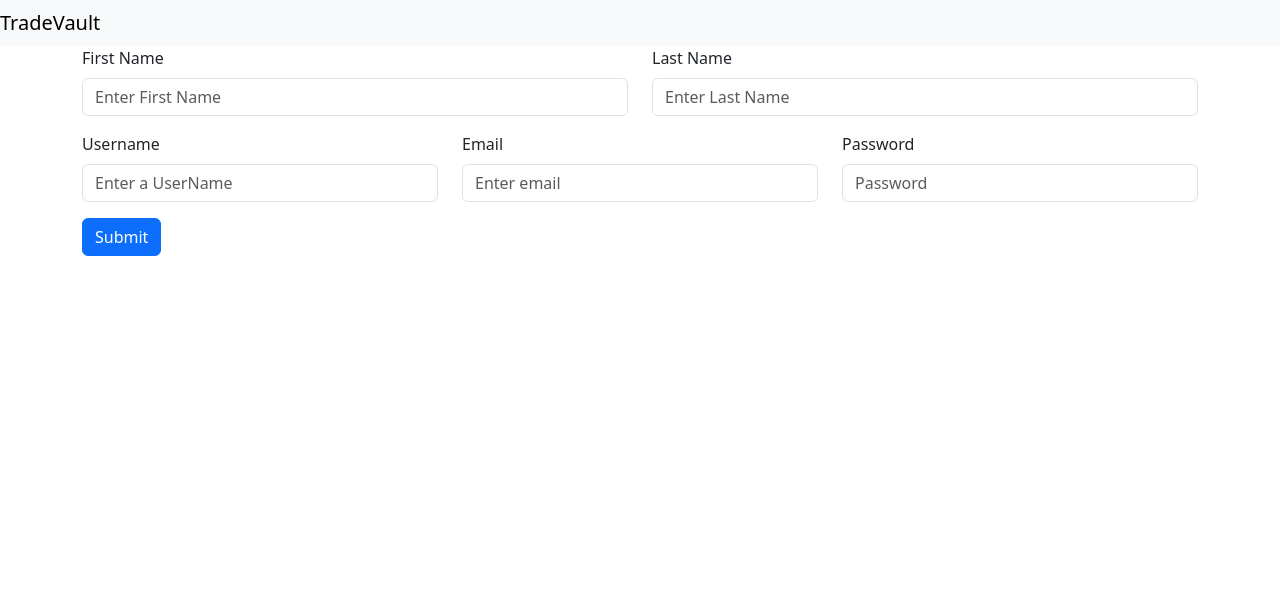
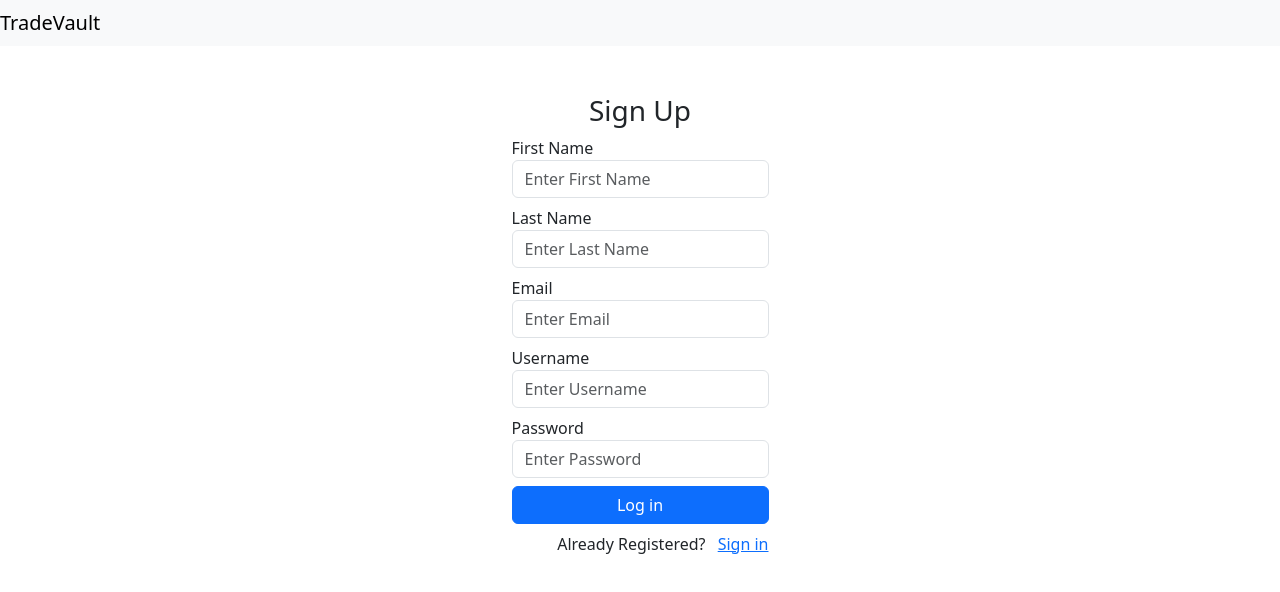
Before and after one commit to JohnJones88/TradeVault-ui, a React (Create React App) app in the folder TradeVault-ui/: page /signup in a window 1280 px wide. Shown: the top 592 px of the page. Built offline with nearby package versions, Linux system fonts and the light colour scheme.

Commit message:
updated login, sign up, and home pages

```diff
--- a/TradeVault-ui/src/pages/home/HomePage.tsx
+++ b/TradeVault-ui/src/pages/home/HomePage.tsx
@@ -40,11 +40,18 @@ function HomePage() {
     );
 
     async function getCollectables(): Promise<void> {
-        const resp = await fetch('http://localhost:5000/collectables?random=6'); // Grabs 6 random collectables
-        //const resp = await fetch("./homePageData.json");
-        const data = await resp.json();
+        try {
+            const options = {
+                headers: { 'Content-Type': 'application/json', 'authorization': `${localStorage.getItem('profile-token')}` },
+            }
+            const resp = await fetch('http://localhost:5000/collectables?random=6', options); // Grabs 6 random collectables
+            //const resp = await fetch("./homePageData.json");
+            const data = await resp.json();
 
-        setCollectables(data);
+            setCollectables(data);
+        } catch (error) {
+            console.error(error);
+        }
     }
 }
 
--- a/TradeVault-ui/src/pages/logIn/LoginPage.tsx
+++ b/TradeVault-ui/src/pages/logIn/LoginPage.tsx
@@ -1,54 +1,40 @@
 import { useState, useEffect } from "react";
-import { Container } from "react-bootstrap";
 import { useNavigate, useParams } from "react-router-dom"
 
 function LogInPage() {
   const navigate = useNavigate();
   const { } = useParams();
 
-  const [email, setEmail] = useState('');
+  const [username, setUsername] = useState('');
   const [password, setPassword] = useState('');
 
   return (
-    <div>
-      <Container className="grow1 flex flex-column py3 py10-sm px3">
-        <main>
-          <div>
+    <div className="login template d-flex justify-content-center align-items-center vh-50">
+      <div className="50-w p-5 rounded">
         <form>
-              <div data-mdb-input-init className="form-outline mb-4 rounded-coontent-frame rounded-content-frame--white">
-                <input type="email" id="email" className="form-control" value={email} onChange={(e) => { setEmail(e.target.value) }} />
-                <label className="form-label" htmlFor="email">Email address</label>
+          <h3 className="text-center">Sign In</h3>
+          <div className="mb-2">
+            <label typeof="text">Username</label>
+            <input type="username" placeholder="Enter Username" className="form-control" value={username} onChange={(e) => { setUsername(e.target.value) }} />
           </div>
-
-              <div data-mdb-input-init className="form-outline mb-4">
-                <input type="password" id="password" className="form-control" value={password} onChange={(e) => { setPassword(e.target.value) }} />
-                <label className="form-label" htmlFor="password">Password</label>
+          <div className="mb-2">
+            <label htmlFor="password">Password</label>
+            <input type="password" placeholder="Enter Password" className="form-control" value={password} onChange={(e) => { setPassword(e.target.value) }} />
           </div>
-
-              <div className="row mb-4">
-                <div className="col d-flex justify-content-center">
-
-                  <div className="form-check">
-                    <input className="form-check-input" type="checkbox" value="" id="checkbox" checked />
-                    <label className="form-check-label" htmlFor="checkbox"> Remember me </label>
+          <div className="mb-2">
+            <input type="checkbox" className="custom-control custom-checkbox" id="check" />
+            <label htmlFor="check" className="custom-input-label ms-2">
+              Remember me
+            </label>
           </div>
+          <div className="d-grid">
+            <button className="btn btn-primary" type="button" onClick={userLogIn}>Log in</button>
           </div>
-
-                <div className="col">
-
-                  <a href="#!">Forgot password?</a>
-                </div>
-              </div>
-
-              <button type="button" data-mdb-button-init data-mdb-ripple-init className="btn btn-primary btn-block mb-4" onClick={userLogIn}>Log in</button>
-
-              <div className="text-center">
-                <p>Not a member? <a href="http://localhost:5000/signup">Register</a></p>
-              </div>
+          <p className="text-end mt-2">
+            Forgot <a href="">Password?</a><a href="" className="ms-2" onClick={() => navigate('/signup')}>Register</a>
+          </p>
         </form>
       </div>
-        </main>
-      </Container>
     </div>
   );
 
@@ -60,13 +46,16 @@ function LogInPage() {
       const options = {
         method: 'GET',
         headers: { 'content-Type': 'application/json' },
-        body: JSON.stringify({ email: email, password: password })
+        body: JSON.stringify({ user_name: username, password: password })
       }
       console.log(options)
       try {
         const response = await fetch(url, options);
         const data = await response.json()
         console.log(data);
+
+        localStorage.setItem('profile-token', data.token)
+
         navigate('/home')
       } catch (error) {
         console.error(error);
--- a/TradeVault-ui/src/pages/signUp/SignUpPage.tsx
+++ b/TradeVault-ui/src/pages/signUp/SignUpPage.tsx
@@ -1,57 +1,47 @@
 import { useState, useEffect } from "react";
-import { Container } from "react-bootstrap";
-import Button from 'react-bootstrap/Button';
-import Col from 'react-bootstrap/Col';
-import Form from 'react-bootstrap/Form';
-import Row from 'react-bootstrap/Row';
 import { useNavigate } from "react-router-dom"
 
 function SignUpPage() {
   const navigate = useNavigate();
-  const [userName, setUserName] = useState('');
+  const [username, setUsername] = useState('');
   const [password, setPassword] = useState('');
   const [email, setEmail] = useState('');
   const [firstName, setFirstName] = useState('');
   const [lastName, setLastName] = useState('');
 
   return (
-    <div>
-      <Container>
-        <Form>
-          <Row className="mb-3">
-            <Form.Group as={Col} controlId="firstName">
-              <Form.Label>First Name</Form.Label>
-              <Form.Control type="text" placeholder="Enter First Name" value={firstName} onChange={(e) => { setFirstName(e.target.value) }} />
-            </Form.Group>
-
-            <Form.Group as={Col} controlId="lastName">
-              <Form.Label>Last Name</Form.Label>
-              <Form.Control type="text" placeholder="Enter Last Name" value={lastName} onChange={(e) => { setLastName(e.target.value) }} />
-            </Form.Group>
-          </Row>
-
-          <Row className="mb-3">
-            <Form.Group as={Col} controlId="userName">
-              <Form.Label>Username</Form.Label>
-              <Form.Control type="text" placeholder="Enter a UserName" value={userName} onChange={(e) => { setUserName(e.target.value) }} />
-            </Form.Group>
-
-            <Form.Group as={Col} controlId="email">
-              <Form.Label>Email</Form.Label>
-              <Form.Control type="email" placeholder="Enter email" value={email} onChange={(e) => { setEmail(e.target.value) }} />
-            </Form.Group>
-
-            <Form.Group as={Col} controlId="password">
-              <Form.Label>Password</Form.Label>
-              <Form.Control type="password" placeholder="Password" value={password} onChange={(e) => { setPassword(e.target.value) }} />
-            </Form.Group>
-          </Row>
-
-          <Button variant="primary" type="submit" onClick={SignUp}>
-            Submit
-          </Button>
-        </Form>
-      </Container>
+    <div className="signup template d-flex justify-content-center align-items-center vh-50">
+      <div className="50-w p-5 rounded">
+        <form>
+          <h3 className="text-center">Sign Up</h3>
+          <div className="mb-2">
+            <label typeof="text">First Name</label>
+            <input type="firstName" placeholder="Enter First Name" className="form-control" value={firstName} onChange={(e) => { setFirstName(e.target.value) }} />
+          </div>
+          <div className="mb-2">
+            <label typeof="text">Last Name</label>
+            <input type="firstName" placeholder="Enter Last Name" className="form-control" value={lastName} onChange={(e) => { setLastName(e.target.value) }} />
+          </div>
+          <div className="mb-2">
+            <label htmlFor="email">Email</label>
+            <input type="email" placeholder="Enter Email" className="form-control" value={email} onChange={(e) => { setEmail(e.target.value) }} />
+          </div>
+          <div className="mb-2">
+            <label typeof="text">Username</label>
+            <input type="username" placeholder="Enter Username" className="form-control" value={username} onChange={(e) => { setUsername(e.target.value) }} />
+          </div>
+          <div className="mb-2">
+            <label htmlFor="password">Password</label>
+            <input type="password" placeholder="Enter Password" className="form-control" value={password} onChange={(e) => { setPassword(e.target.value) }} />
+          </div>
+          <div className="d-grid mt-2">
+            <button className="btn btn-primary" type="button" onClick={SignUp}>Log in</button>
+          </div>
+          <p className="text-end mt-2">
+            Already Registered? <a href="" className="ms-2" onClick={() => navigate('/')}>Sign in</a>
+          </p>
+        </form>
+      </div>
     </div>
   );
 
@@ -62,14 +52,14 @@ function SignUpPage() {
       const options = {
         method: 'POST',
         headers: { 'Content-Type': 'application/json' },
-        body: JSON.stringify({ firstName: firstName, lastName: lastName, email: email, userName: userName, password: password })
+        body: JSON.stringify({ firstName: firstName, lastName: lastName, email: email, user_name: username, password: password })
       }
       console.log(options)
       try {
         const response = await fetch(url, options);
         const data = await response.json()
         console.log(data);
-        //navigate('/')
+        navigate('/')
       } catch (error) {
         console.error(error);
       }
```
Also changed, not shown: 1 other file (tests, documents, lock files or other folders). Lines whose indentation alone changed are shown as unchanged.
